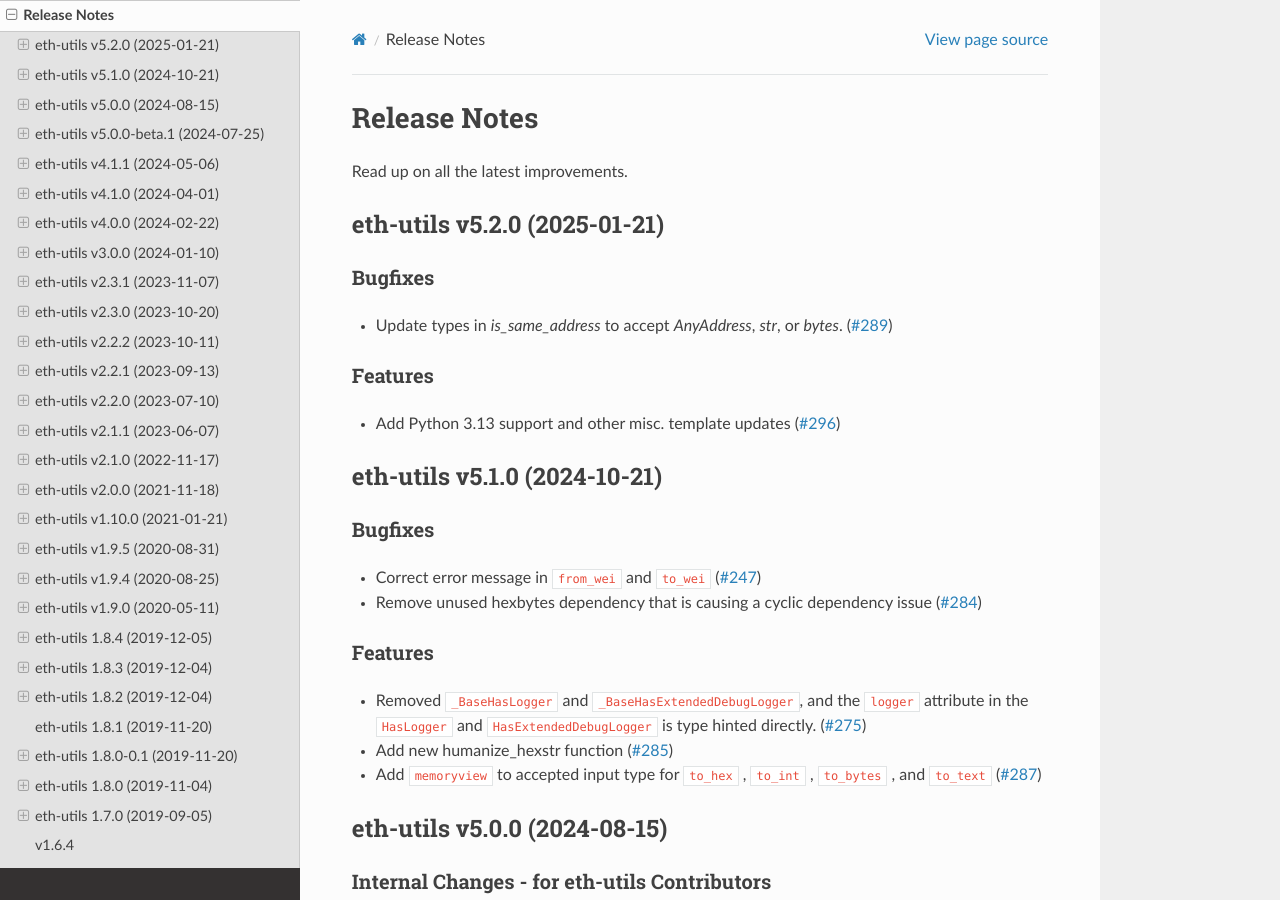
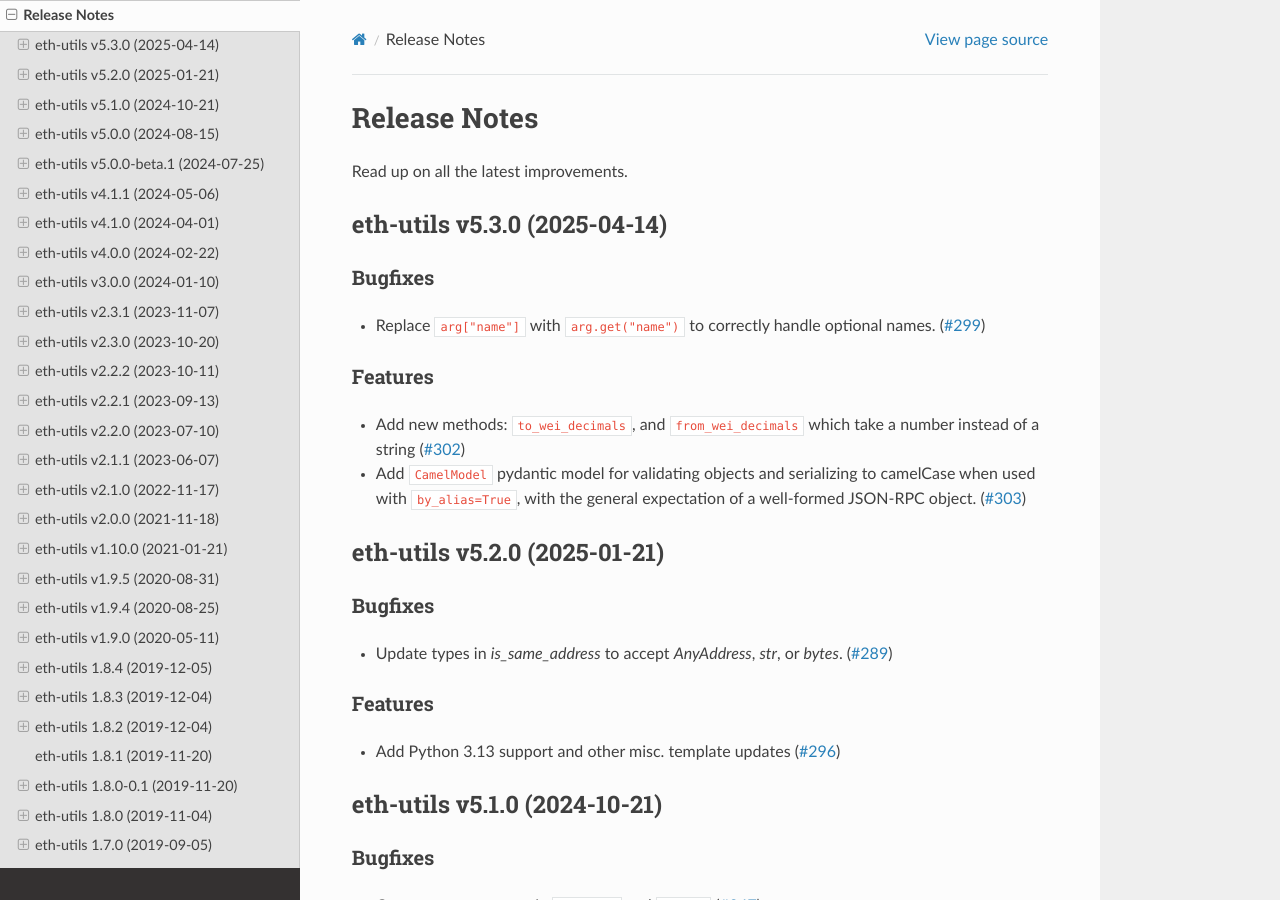
Before and after one commit to ethereum/eth-utils, a Sphinx documentation site: the page built from docs/release_notes.rst, in a window 1280 px wide and 900 px high. Built offline with Sphinx 7.4.7 and the Read the Docs theme 3.1.0, drawn with Linux system fonts in a browser that asks for light colours.

Commit message:
Compile release notes for v5.3.0

```diff
--- a/docs/release_notes.rst
+++ b/docs/release_notes.rst
@@ -4,6 +4,22 @@
 Read up on all the latest improvements.
 
 .. towncrier release notes start
+
+eth-utils v5.3.0 (2025-04-14)
+-----------------------------
+
+Bugfixes
+~~~~~~~~
+
+- Replace ``arg["name"]`` with ``arg.get("name")`` to correctly handle optional names. (`#299 <https://github.com/ethereum/eth-utils/issues/299>`__)
+
+
+Features
+~~~~~~~~
+
+- Add new methods: ``to_wei_decimals``, and ``from_wei_decimals`` which take a number instead of a string (`#302 <https://github.com/ethereum/eth-utils/issues/302>`__)
+- Add ``CamelModel`` pydantic model for validating objects and serializing to camelCase when used with ``by_alias=True``, with the general expectation of a well-formed JSON-RPC object. (`#303 <https://github.com/ethereum/eth-utils/issues/303>`__)
+
 
 eth-utils v5.2.0 (2025-01-21)
 -----------------------------
--- a/newsfragments/299.bugfix.rst
+++ /dev/null
@@ -1 +0,0 @@
-Replace ``arg["name"]`` with ``arg.get("name")`` to correctly handle optional names.
--- a/newsfragments/302.feature.rst
+++ /dev/null
@@ -1 +0,0 @@
-Add new methods: ``to_wei_decimals``, and ``from_wei_decimals`` which take a number instead of a string
--- a/newsfragments/303.feature.rst
+++ /dev/null
@@ -1 +0,0 @@
-Add ``CamelModel`` pydantic model for validating objects and serializing to camelCase when used with ``by_alias=True``, with the general expectation of a well-formed JSON-RPC object.
```
